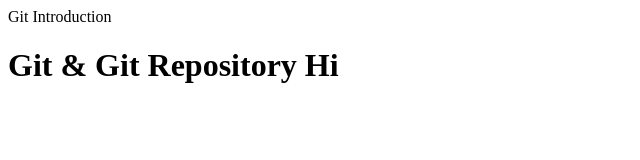
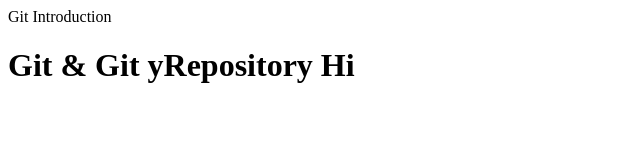
Before and after one commit to MeenusreeVanaparthi/Hello-World, a plain HTML site: page index.html in a window 1280 px wide. Shown: the whole page, without its empty margins (0-640 px from the left). Drawn offline with Linux system fonts and the light colour scheme.

Commit message:
new updates

```diff
--- a/index.html
+++ b/index.html
@@ -6,6 +6,6 @@
         My First Class
     </title>
     <h1>
-        Git & Git Repository Hi
+        Git & Git yRepository Hi
     </h1>
 </html>
```
